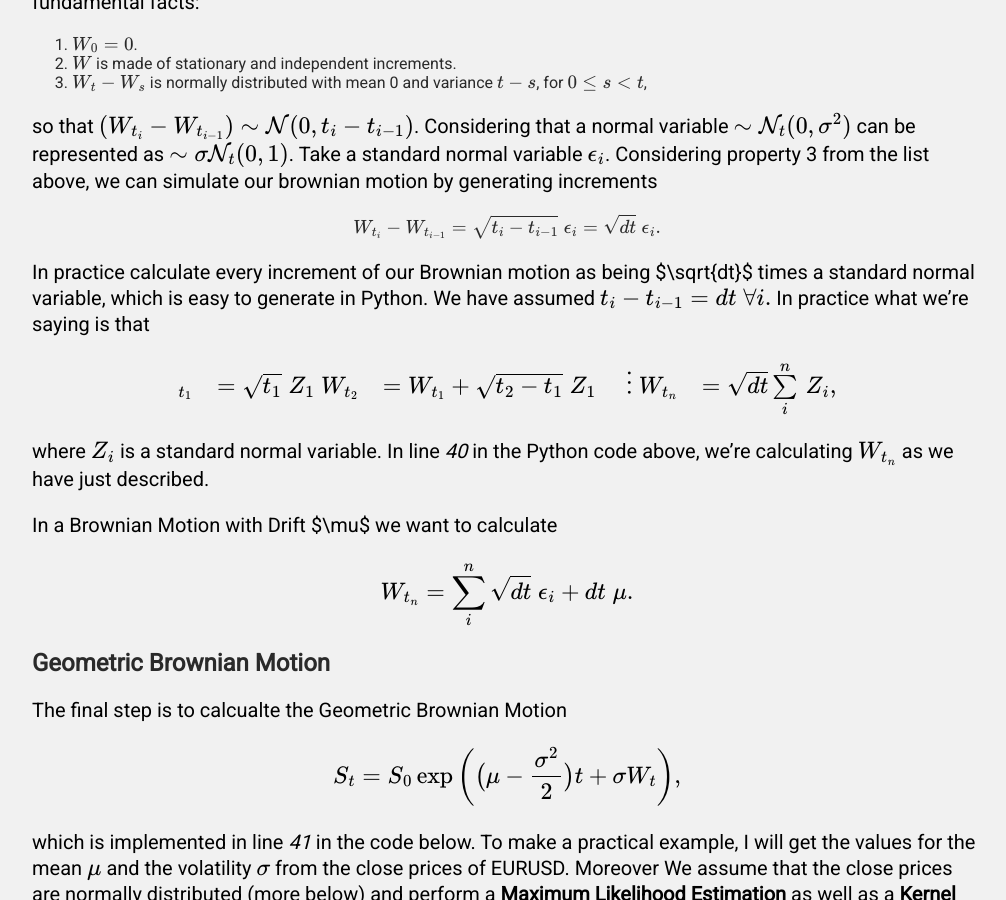
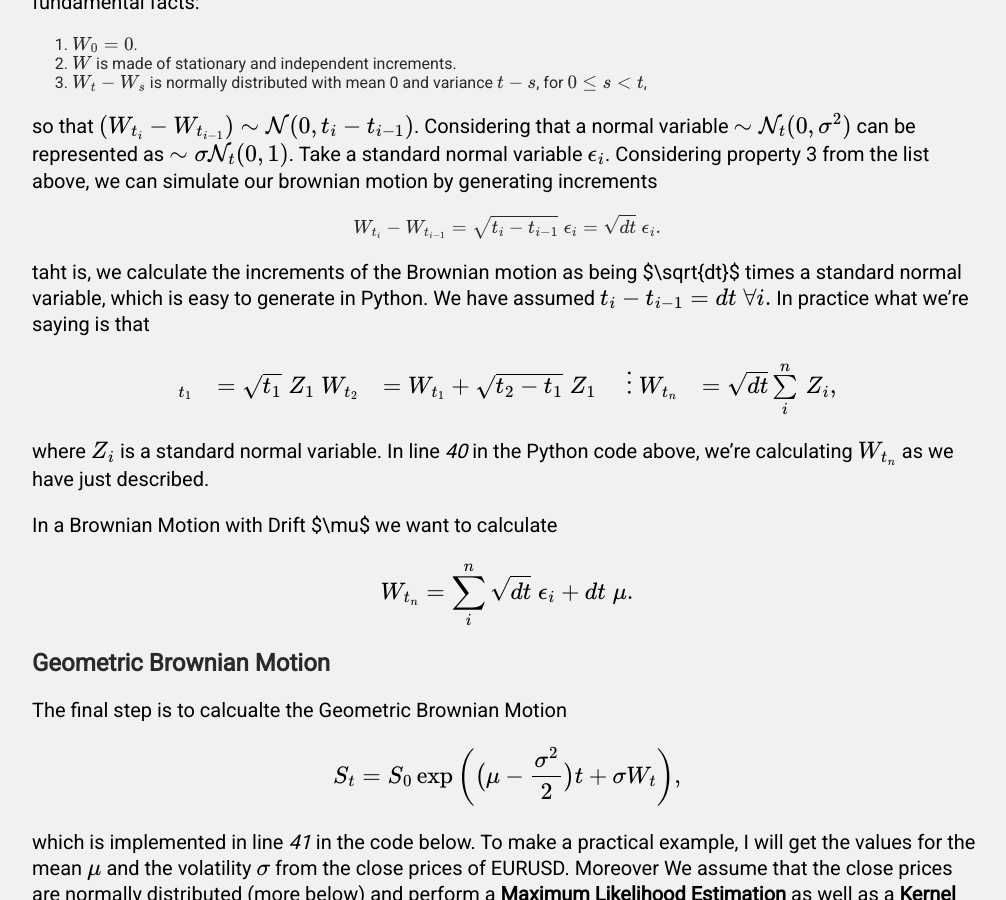
Before and after one commit to FullSimplify/FullSimplify.github.io, a Jekyll site: the page built from _posts/2000-01-03-Geometric-Brownian-Motion-an-Option-Pricing-Example.md, in a window 1280 px wide and 900 px high, scrolled down 810 px. Shown: the whole window, without its empty margins (133-1139 px from the left). Built offline with Jekyll 4.4.1, drawn with Linux system fonts in a browser that asks for light colours; formulas are drawn with MathJax 3.

Commit message:
Update 2000-01-03-Geometric-Brownian-Motion-an-Option-Pricing-Example.md

```diff
--- a/_posts/2000-01-03-Geometric-Brownian-Motion-an-Option-Pricing-Example.md
+++ b/_posts/2000-01-03-Geometric-Brownian-Motion-an-Option-Pricing-Example.md
@@ -27,7 +27,7 @@ so that $$(W_{t_i} - W_{t_{i-1}}) \sim \mathcal{N}(0, t_i - t_{i-1})$$. Consider
 
 $$W_{t_i} - W_{t_{i-1}} = \sqrt{t_i-t_{i-1}}\;\epsilon_i = \sqrt{dt}\;\epsilon_i.$$
 
-In practice calculate every increment of our Brownian motion as being $\sqrt{dt}$ times a standard normal variable, which is easy to generate in Python. We have assumed $$t_i - t_{i-1} = dt\; \forall i.$$ In practice what we're saying is that
+taht is, we calculate the increments of the Brownian motion as being $\sqrt{dt}$ times a standard normal variable, which is easy to generate in Python. We have assumed $$t_i - t_{i-1} = dt\; \forall i.$$ In practice what we're saying is that
 \\begin{array}
 W_{t_1} & = \sqrt{t_1}\;Z_1\\\\
 W_{t_2} & = W_{t_1} + \sqrt{t_2 - t_1}\;Z_1\\\\
```
